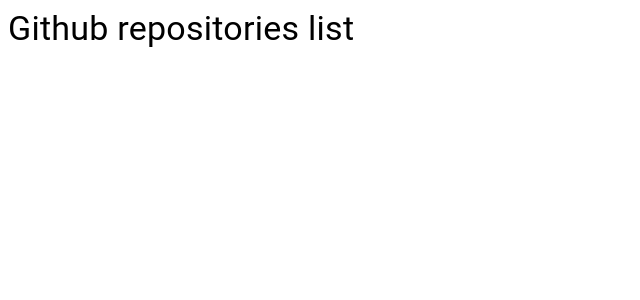
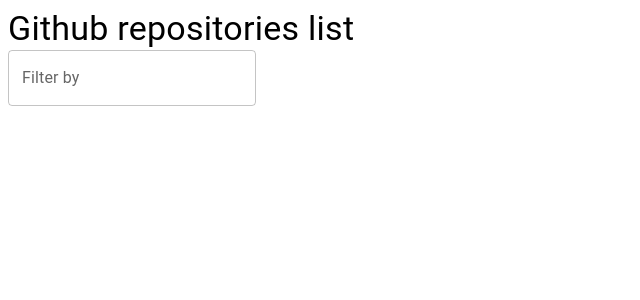
Before and after one commit to GuillermoAldanaAN/app-search-github, a React (Create React App) app: page / in a window 1280 px wide. Shown: the top 300 px of the page, without its empty margins (0-640 px from the left). Built offline with nearby package versions, Linux system fonts and the light colour scheme.

Commit message:
Testing if exists label in searchBar Page

```diff
--- a/src/components/Github-search-page/github-search-page.js
+++ b/src/components/Github-search-page/github-search-page.js
@@ -1,10 +1,15 @@
 import React from "react";
 import Typography from '@mui/material/Typography'
+import TextField from '@mui/material/TextField'
 
 const GithubSearchPage = () => {
     return (
         <React.Fragment>
             <Typography variant="h4" component={'h2'}>Github repositories list</Typography>
+            <TextField
+              id="filterBy"
+              label="Filter by"
+            />
         </React.Fragment>
      );
 }
```
Also changed, not shown: 1 other file (tests, documents, lock files or other folders).
